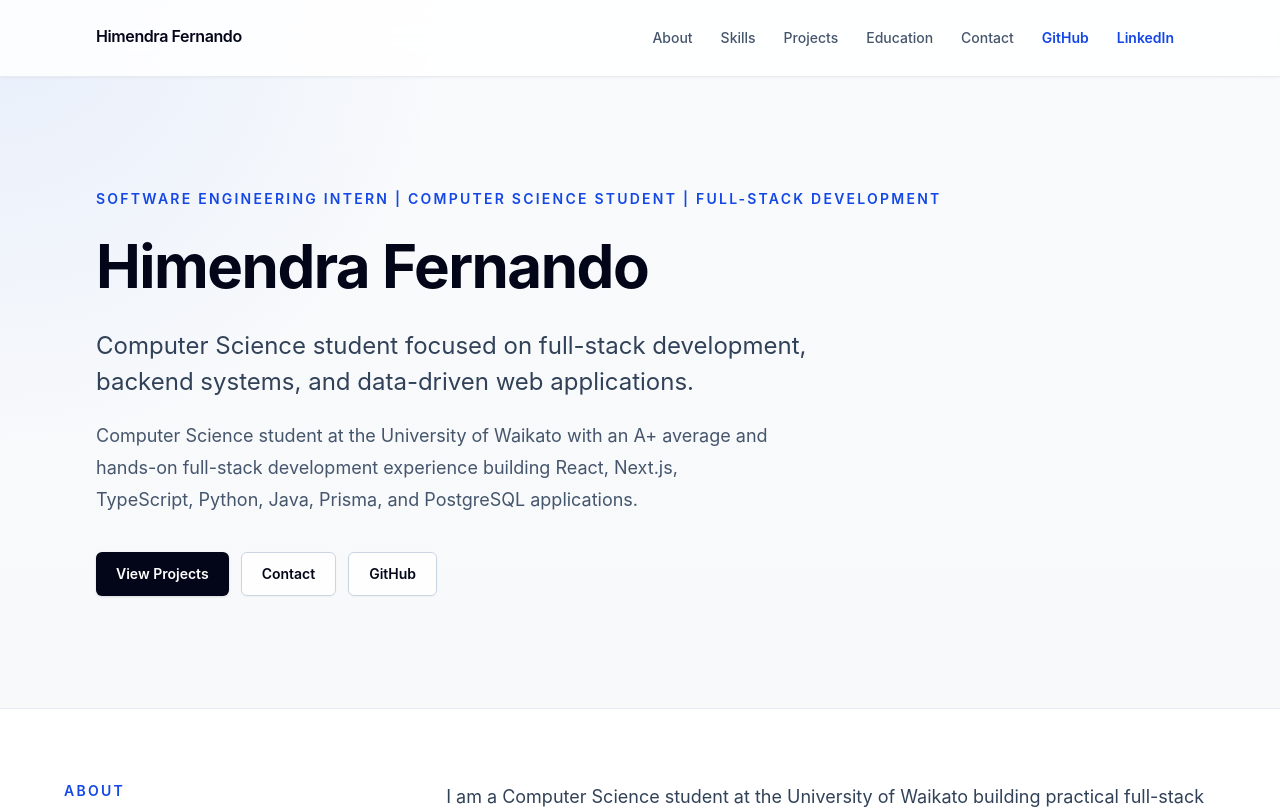
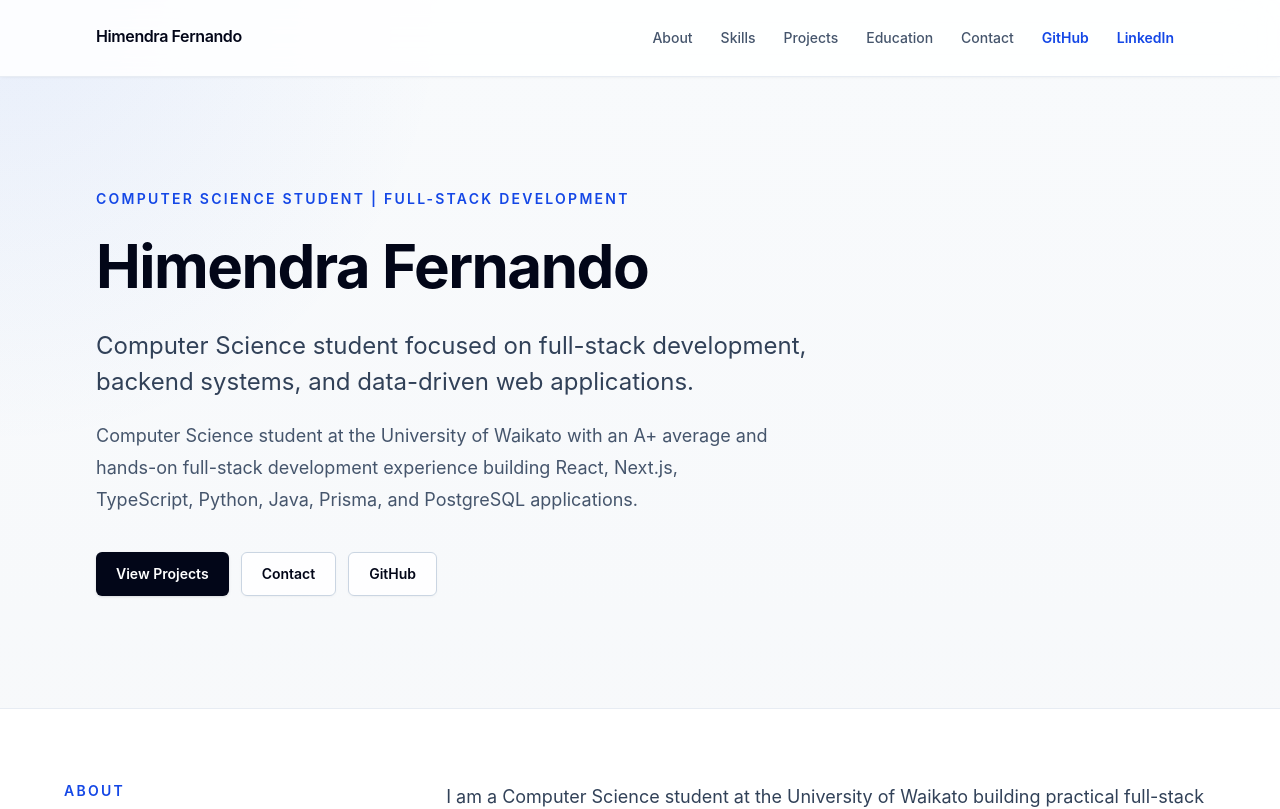
Before and after one commit to HimendraFdo/himendrafernando, a React (Vite) app: page / in a window 1280 px wide. Shown: the top 809 px of the page. Built offline with nearby package versions, Linux system fonts and the light colour scheme.

Commit message:
chore: complete frontend QA pass

```diff
--- a/src/data/portfolio.ts
+++ b/src/data/portfolio.ts
@@ -57,7 +57,7 @@ export type Contact = {
 
 export const profile: Profile = {
   name: "Himendra Fernando",
-  role: "Software Engineering Intern | Computer Science Student | Full-Stack Development",
+  role: "Computer Science Student | Full-Stack Development",
   headline:
     "Computer Science student focused on full-stack development, backend systems, and data-driven web applications.",
   location: "Hamilton, NZ",
```
Also changed, not shown: 2 other files (tests, documents, lock files or other folders).
